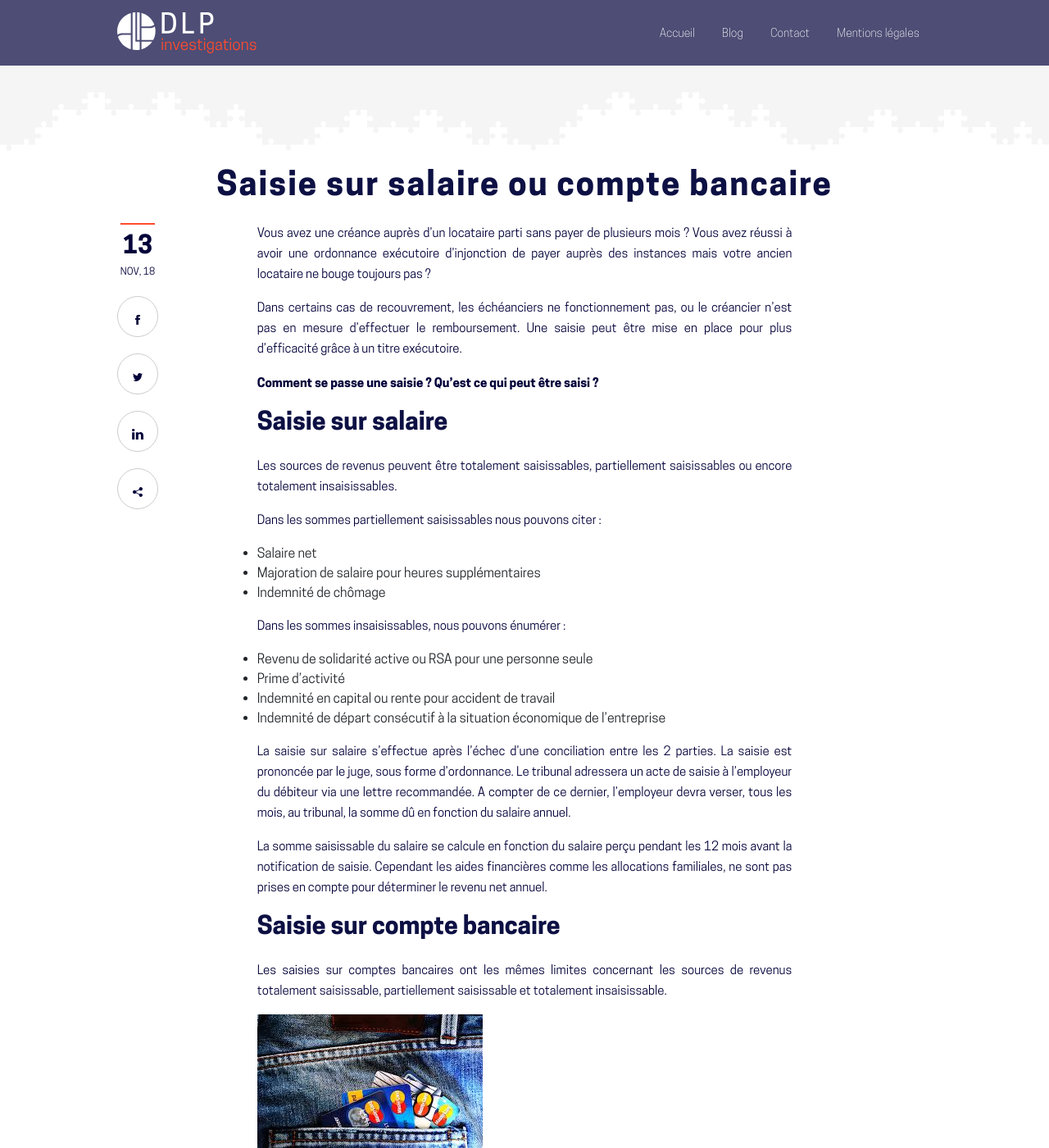
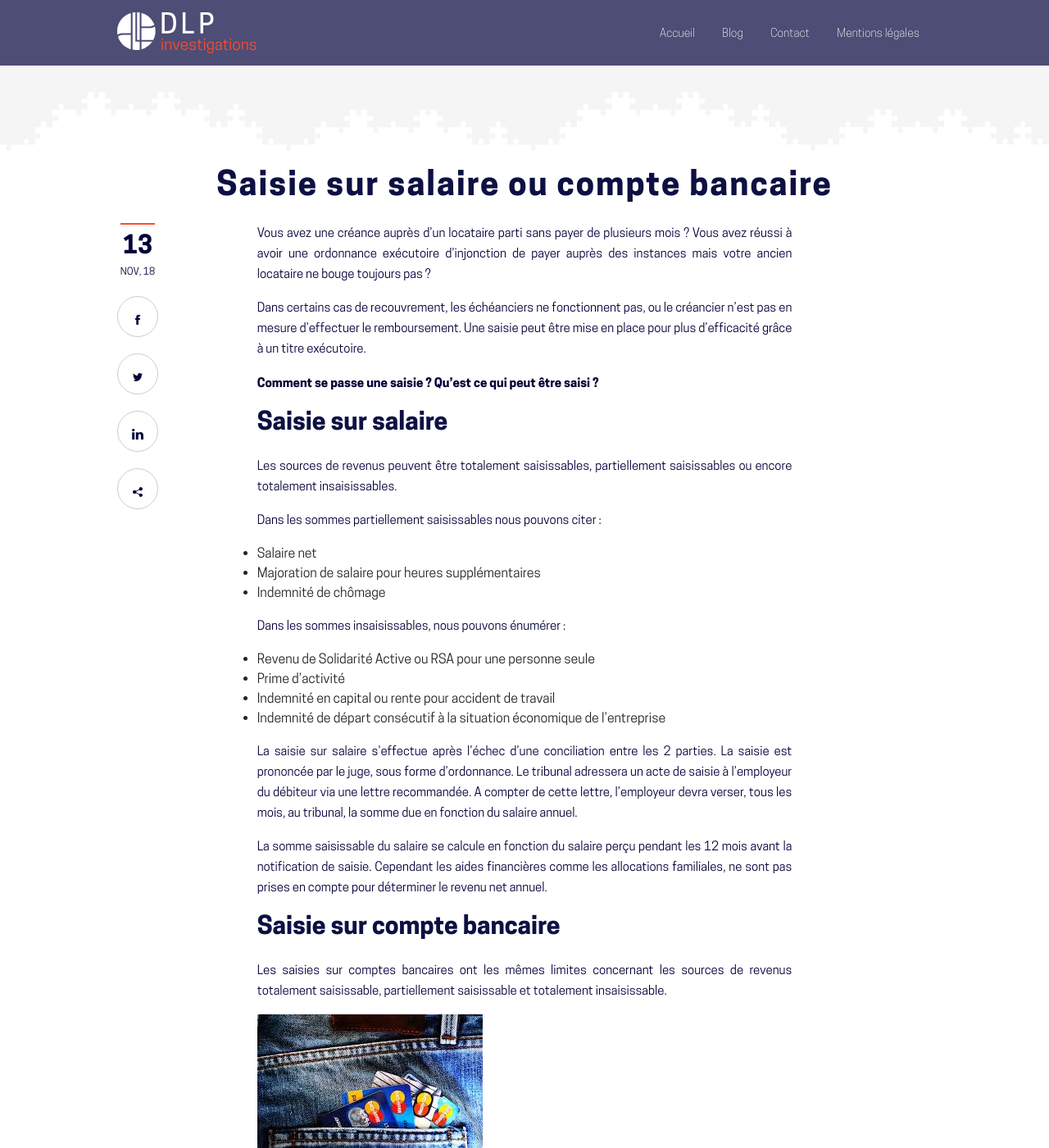
Before and after one commit to lobo-studio/dpl_investigation, a Jekyll site: the page built from _posts/2018-11-13-saisie-sur-salaire-ou-compte-bancaire.md, in a window 1280 px wide and 1400 px high. Shown: the whole window at 82% size. Built offline with Jekyll 4.4.1, drawn with Linux system fonts in a browser that asks for light colours; nearby versions of some CDN libraries; some of the changed text lies outside the part shown.

Commit message:
Updated '_posts/2018-11-13-saisie-sur-salaire-ou-compte-bancaire.md' via CloudCannon

```diff
--- a/_posts/2018-11-13-saisie-sur-salaire-ou-compte-bancaire.md
+++ b/_posts/2018-11-13-saisie-sur-salaire-ou-compte-bancaire.md
@@ -8,7 +8,7 @@ permalink: '/blog/:title'
 Vous avez une cr&eacute;ance aupr&egrave;s d’un locataire parti sans payer de plusieurs mois ? Vous avez r&eacute;ussi &agrave; avoir une ordonnance ex&eacute;cutoire d’injonction de payer aupr&egrave;s des instances mais votre ancien locataire ne bouge toujours pas ?
 {: .full-width-text}
 
-Dans certains cas de recouvrement, les &eacute;ch&eacute;anciers ne fonctionnement pas, ou le cr&eacute;ancier n’est pas en mesure d’effectuer le remboursement. Une saisie peut &ecirc;tre mise en place pour plus d’efficacit&eacute; gr&acirc;ce &agrave; un titre ex&eacute;cutoire.
+Dans certains cas de recouvrement, les &eacute;ch&eacute;anciers ne fonctionnent pas, ou le cr&eacute;ancier n’est pas en mesure d’effectuer le remboursement. Une saisie peut &ecirc;tre mise en place pour plus d’efficacit&eacute; gr&acirc;ce &agrave; un titre ex&eacute;cutoire.
 {: .full-width-text}
 
 **Comment se passe une saisie ? Qu’est ce qui peut &ecirc;tre saisi ?**
@@ -30,12 +30,12 @@ Dans les sommes partiellement saisissables nous pouvons citer :
 Dans les sommes insaisissables, nous pouvons &eacute;num&eacute;rer :
 {: .full-width-text}
 
-* Revenu de solidarit&eacute; active ou RSA pour une personne seule
+* Revenu de Solidarit&eacute; Active ou RSA pour une personne seule
 * Prime d’activit&eacute;
 * Indemnit&eacute; en capital ou rente pour accident de travail
 * Indemnit&eacute; de d&eacute;part cons&eacute;cutif &agrave; la situation &eacute;conomique de l’entreprise
 
-La saisie sur salaire s’effectue apr&egrave;s l’&eacute;chec d’une conciliation entre les 2 parties. La saisie est prononc&eacute;e par le juge, sous forme d’ordonnance. Le tribunal adressera un acte de saisie &agrave; l’employeur du d&eacute;biteur via une lettre recommand&eacute;e. A compter de ce dernier, l’employeur devra verser, tous les mois, au tribunal, la somme d&ucirc; en fonction du salaire annuel.
+La saisie sur salaire s’effectue apr&egrave;s l’&eacute;chec d’une conciliation entre les 2 parties. La saisie est prononc&eacute;e par le juge, sous forme d’ordonnance. Le tribunal adressera un acte de saisie &agrave; l’employeur du d&eacute;biteur via une lettre recommand&eacute;e. A compter de cette lettre, l’employeur devra verser, tous les mois, au tribunal, la somme due en fonction du salaire annuel.
 {: .full-width-text}
 
 La somme saisissable du salaire se calcule en fonction du salaire per&ccedil;u pendant les 12 mois avant la notification de saisie. Cependant les aides financi&egrave;res comme les allocations familiales, ne sont pas prises en compte pour d&eacute;terminer le revenu net annuel.
```
Also changed, not shown: other parts of _posts/2018-11-13-saisie-sur-salaire-ou-compte-bancaire.md (+2 -2 lines).
